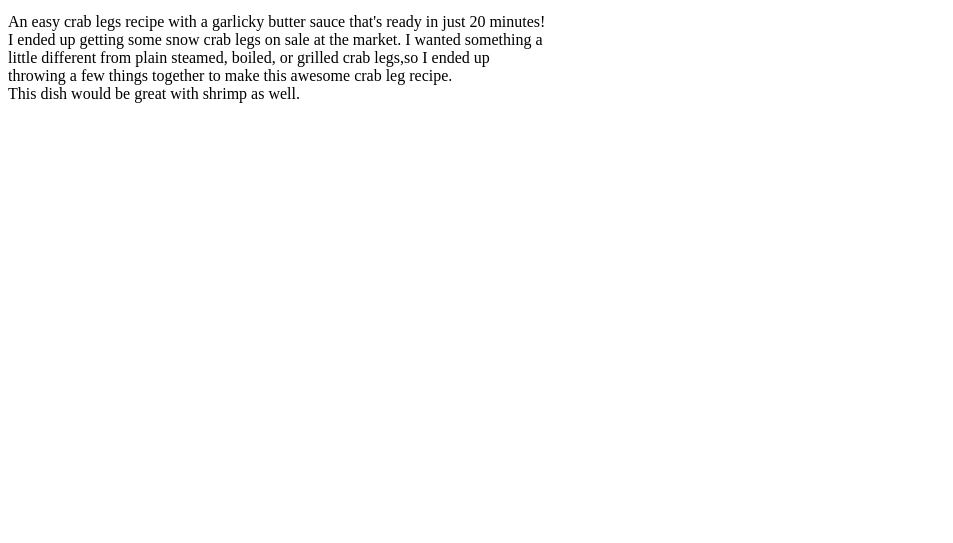
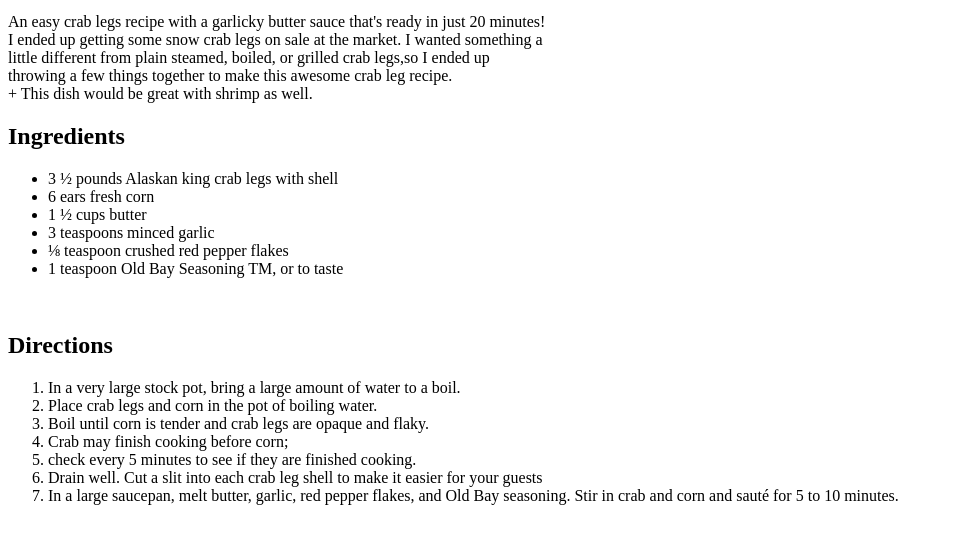
Before and after one commit to adityaanurag55/odin-recipes, a plain HTML site: page recipes/crablegs.html in a window 1280 px wide. Shown: the part 101-644 px from the top of the page, without its empty margins (0-953 px from the left). Drawn offline with Linux system fonts and the light colour scheme.

Commit message:
Completed adding Ingredients and direction how to make it

```diff
--- a/recipes/crablegs.html
+++ b/recipes/crablegs.html
@@ -12,8 +12,42 @@
    <p>An easy crab legs recipe with a garlicky butter sauce that's ready in just 20 minutes! <br>
     I ended up getting some snow crab legs on sale at the market. I wanted something a <br>
     little different from plain steamed, boiled, or grilled crab legs,so I ended up<br>
-    throwing a few things together to make this awesome crab leg recipe.<br>
+    throwing a few things together to make this awesome crab leg recipe.<br>+
     This dish would be great with shrimp as well.</p>
+
+    <h2> Ingredients </h2>
+
+    <ul>
+
+        <li> 3 ½ pounds Alaskan king crab legs with shell</li>
+        <li> 6 ears fresh corn </li>
+        <li> 1 ½ cups butter  </li>
+        <li> 3 teaspoons minced garlic  </li>
+        <li>⅛ teaspoon crushed red pepper flakes</li>
+       <li>1 teaspoon Old Bay Seasoning TM, or to taste </li>
+
+
+
+
+    </ul>
+    <br>
+
+    <h2> Directions</h2>
+
+    <ol>
+
+
+         <li>In a very large stock pot,
+            bring a large amount of water to a boil. </li>
+         <li>Place crab legs and corn in the pot of boiling water.</li>
+          <li>Boil until corn is tender and crab legs are opaque and flaky.</li>
+           <li> Crab may finish cooking before corn;</li>
+            <li>check every 5 minutes to see if they are finished cooking.</li>
+          <li>   Drain well. Cut a slit into each crab leg shell to make it easier for your guests</li>
+
+        <li>In a large saucepan, melt butter, garlic, red pepper flakes, and Old Bay seasoning. Stir in crab and corn and sauté for 5 to 10 minutes.</li>
+
+    </ol>
 
 </body>
 </html>
```
Also changed, not shown: recipes/lobstertails.html (+31 -0 lines), recipes/tunasteak.html (+27 -0 lines).
